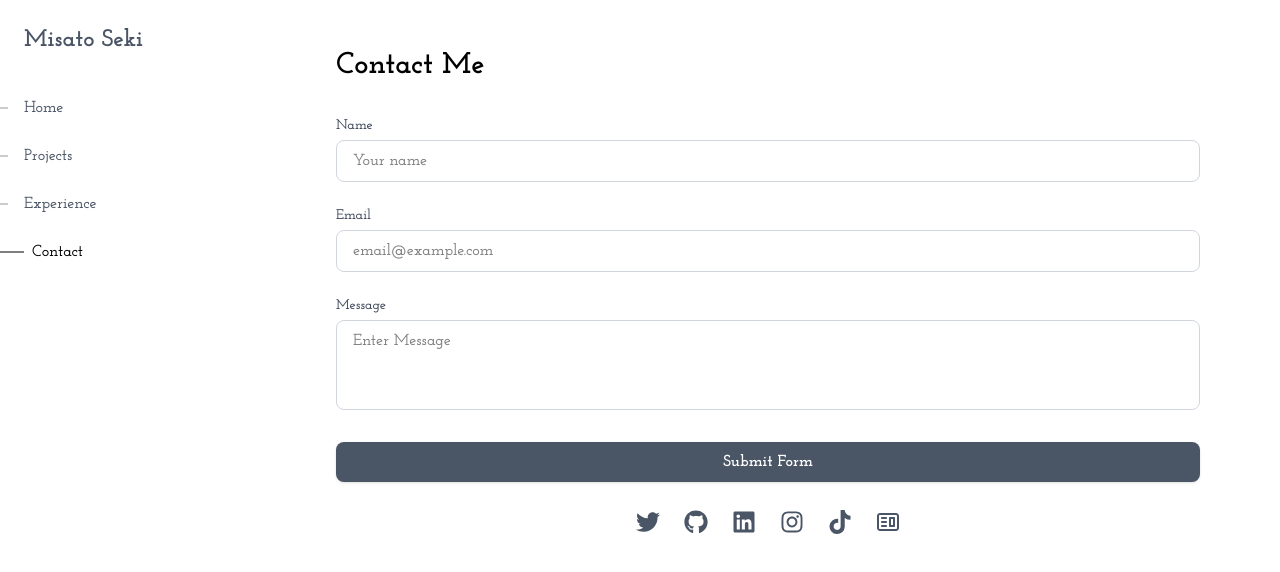
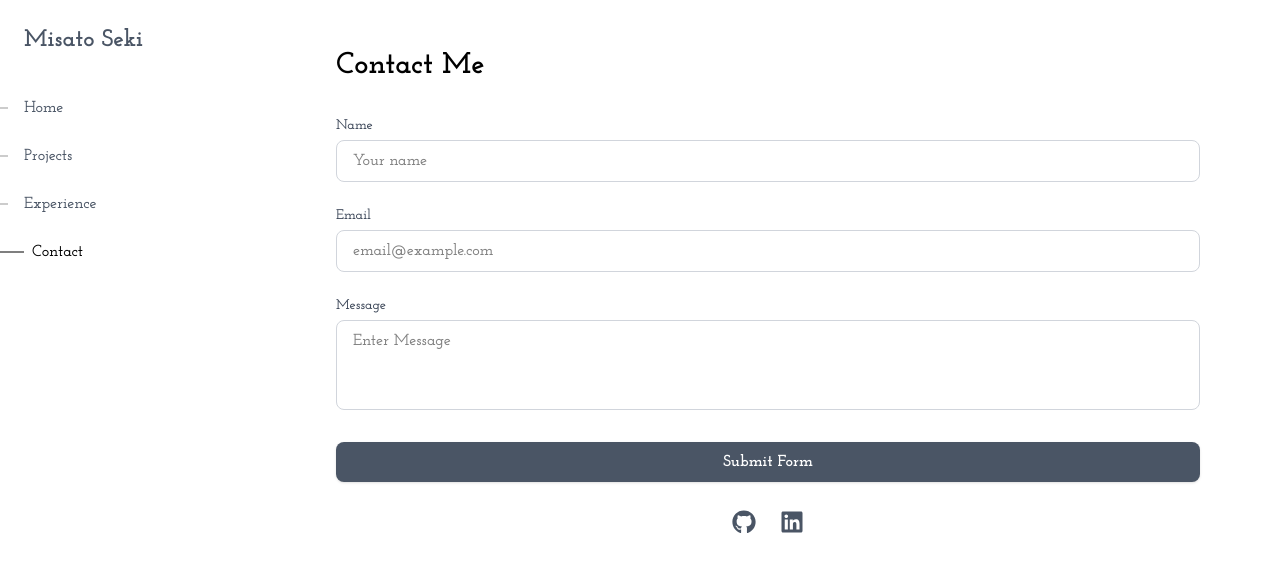
Before and after one commit to Misato-Seki/musical-octo-guide, a Next.js app in the folder frontend/: page /contact in a window 1280 px wide. Shown: the top 572 px of the page. Built offline with nearby package versions, Linux system fonts and the light colour scheme.

Commit message:
chore: fix socialLinks

```diff
--- a/frontend/app/contact/page.tsx
+++ b/frontend/app/contact/page.tsx
@@ -1,8 +1,45 @@
 'use client'
 import React from "react";
 import { motion } from "framer-motion";
-import { FaGithub, FaInstagram, FaLinkedin, FaTiktok, FaTwitter } from "react-icons/fa";
-import { CgWebsite } from "react-icons/cg";
+import { FaGithub, FaLinkedin } from "react-icons/fa";
+
+const socialLinks = [
+    // {
+    //   href: "https://twitter.com/your_twitter",
+    //   label: "Twitter",
+    //   icon: <FaTwitter />,
+    // },
+    {
+      href: "https://github.com/Misato-Seki",
+      label: "GitHub",
+      icon: <FaGithub />,
+    },
+    {
+      href: "https://www.linkedin.com/in/misato-seki-198a16251/",
+      label: "LinkedIn",
+      icon: <FaLinkedin />,
+    },
+    // {
+    //   href: "https://instagram.com/mock_instagram",
+    //   label: "Instagram",
+    //   icon: <FaInstagram />,
+    // },
+    // {
+    //   href: "https://tiktok.com/@mock_tiktok",
+    //   label: "TikTok",
+    //   icon: <FaTiktok />,
+    // },
+    // {
+    //   href: "https://mockblog.com",
+    //   label: "Blog",
+    //   icon: <CgWebsite />,
+    // },
+    // {
+    //   href: "https://www.youtube.com/misato_seki/",
+    //   label: "Youtube",
+    //   icon: <FaYoutube />,
+    // },
+  ]
 
 export default function Contact() {
     const [statusMessage, setStatusMessage] = React.useState("");
@@ -69,30 +106,18 @@
           </div>
           <button type="submit" className="w-full bg-gray-600 text-white font-semibold py-2 rounded-lg shadow hover:bg-black transition">Submit Form</button>
       <div className="mt-1 flex justify-center space-x-6">
-        {/* Twitter */}
-        <a href="https://twitter.com/your_twitter" target="_blank" rel="noopener noreferrer" aria-label="Twitter" className="text-gray-600 hover:text-black text-2xl">
-            <FaTwitter />
-        </a>
-        {/* GitHub */}
-        <a href="https://github.com/Misato-Seki" target="_blank" rel="noopener noreferrer" aria-label="GitHub" className="text-gray-600 hover:text-black text-2xl">
-            <FaGithub />
-        </a>
-        {/* LinkedIn */}
-        <a href="https://www.linkedin.com/in/misato-seki-198a16251/" target="_blank" rel="noopener noreferrer" aria-label="LinkedIn" className="text-gray-600 hover:text-black text-2xl">
-            <FaLinkedin />
-        </a>
-        {/* Instagram */}
-        <a href="https://instagram.com/mock_instagram" target="_blank" rel="noopener noreferrer" aria-label="Instagram" className="text-gray-600 hover:text-black text-2xl">
-            <FaInstagram />
-        </a>
-        {/* TikTok */}
-        <a href="https://tiktok.com/@mock_tiktok" target="_blank" rel="noopener noreferrer" aria-label="TikTok" className="text-gray-600 hover:text-black text-2xl">
-            <FaTiktok />
-        </a>
-        {/* Blog */}
-        <a href="https://mockblog.com" target="_blank" rel="noopener noreferrer" aria-label="Blog" className="text-gray-600 hover:text-black text-2xl">
-            <CgWebsite />
-        </a>
+        {socialLinks.map(({ href, label, icon }) => (
+          <a
+            key={label}
+            href={href}
+            target="_blank"
+            rel="noopener noreferrer"
+            aria-label={label}
+            className="text-gray-600 hover:text-black text-2xl"
+          >
+            {icon}
+          </a>
+        ))}
       </div>
       </motion.form>
     </div>
```
